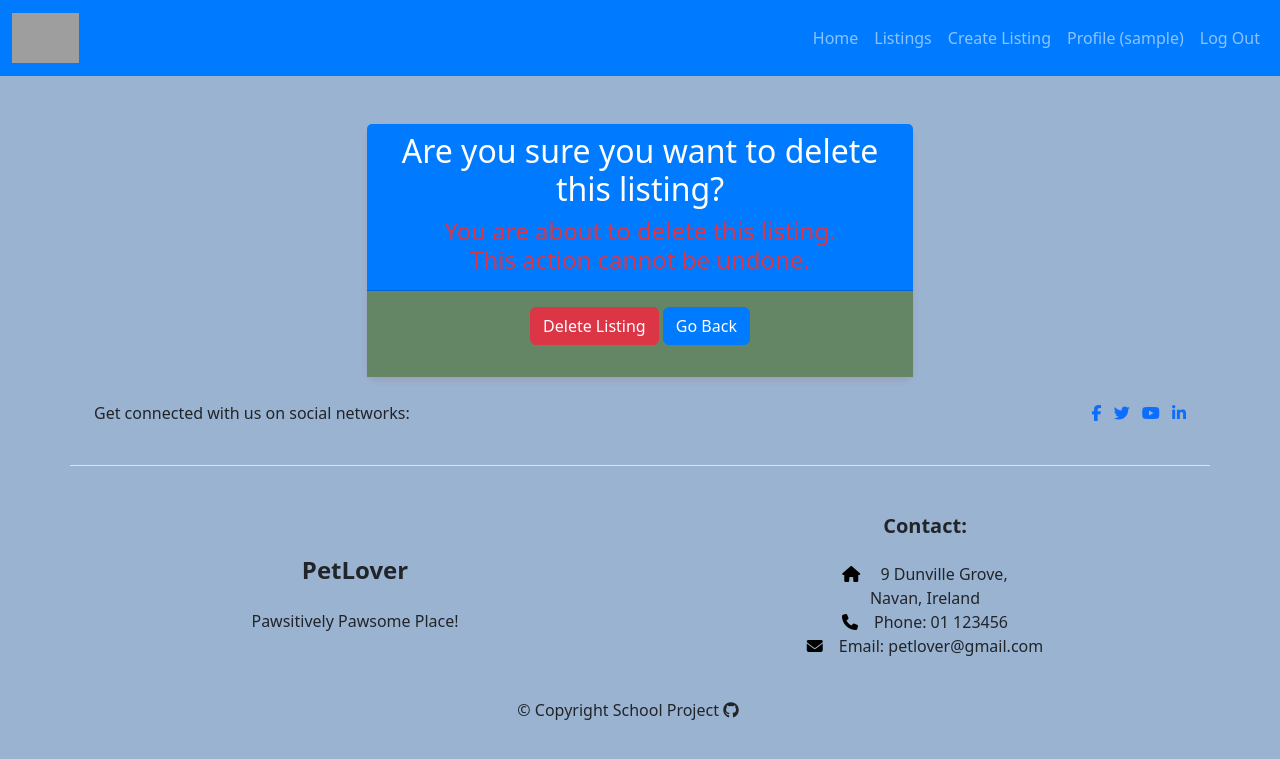
After one commit to naisepaul/petlover, a Django app: page /listing-delete/1/ in a window 1280 px wide. The commit adds this page. Shown: the top 759 px of the page. Run offline with Django 3.2, Linux system fonts and the light colour scheme; a user stored in the database is signed in; tables that the repository leaves empty hold one stand-in row (values such as "Sample post"); some libraries are stand-ins or nearby versions; grey boxes are pictures that could not be loaded.

Commit message:
Added delete listings

```diff
--- a/home/models.py
+++ b/home/models.py
@@ -22,7 +22,6 @@ class Profile(models.Model):
         return str(self.username)
 
 class Dog(models.Model):
-
     breed = models.CharField(max_length=100, choices = choice.DOG_BREED)
     DOB = models.DateField()  # Date of Birth
     sex = models.CharField(max_length=1, choices=choice.SEX_CHOICES)
--- a/home/urls.py
+++ b/home/urls.py
@@ -10,8 +10,10 @@ urlpatterns =[
     path('profile-page/', views.profile_page, name = 'profile-page'),
     path('profile-update/', views.profile_update, name ='profile-update'),
     path('profile-delete/', views.profile_delete, name = 'profile-delete'),
-    path('listings/listing-form/',views.listing_form, name = 'listing-form'),
-    path('listings/listings/',views.listings, name = 'listings'),
-    path('listings/my-listings/',views.my_listings, name = 'my-listings'),
-    path('listings/listings/<int:id>/', views.single_listing, name='single-listing'),
+    path('listing-form/',views.listing_form, name = 'listing-form'),
+    path('listings/',views.listings, name = 'listings'),
+    path('my-listings/',views.my_listings, name = 'my-listings'),
+    path('listings/<int:id>/', views.single_listing, name='single-listing'),
+    path('listing-delete/<int:id>/', views.listing_delete,
+         name='listing-delete'),
 ]
--- a/home/views.py
+++ b/home/views.py
@@ -162,6 +162,26 @@ def listing_form(request):
 
 @login_required
 def my_listings(request):
+    '''
+    A view that handles my listings
+    '''
     user = request.user
-    user_dogs = user.dog_set.all()
-    return render(request, 'listings/my_listings.html', {'user': user, 'user_dogs': user_dogs})
+    listings = user.listing_set.all()
+    return render(request, 'listings/my_listings.html', {'user': user, 'listings': listings})
+
+@login_required
+def listing_delete(request, id):
+    '''
+    A view that handles deleting listings
+    '''
+    listing = get_object_or_404(Listing, id=id)
+    dog = listing.dog
+    if request.method == 'POST':
+        dog.delete()
+        messages.success(request, 'Listing deleted successfully.')
+        return redirect('/my-listings')
+
+    context = {
+        'listing': listing,
+    }
+    return render(request, 'listings/listing_delete.html', context)
--- /dev/null
+++ b/templates/listings/listing_delete.html
@@ -0,0 +1,36 @@
+{% extends 'base.html' %}
+{% load static %}
+{% block title %}
+Profile Delete
+{% endblock title %}
+
+{% block content %}
+
+<div class="container mt-5">
+    <div class="row justify-content-center align-items-center">
+        <div class="col-md-6">
+            <div class="card">
+                <div class="card-header text-center">
+                    <h2>Are you sure you want to delete this listing?</h2>
+                    <div>
+                        <h4 class="text-danger">You are about to delete this listing.
+                            <br>
+                            This action cannot be undone.</h4>
+                    </div>
+                </div>
+                <div class="card-body custom-body">
+                    <form method="post" action="{% url 'listing-delete' listing.id %}">
+                        {% csrf_token %}
+                        <div class="text-center mb-3">
+                            <button type="submit" class="btn btn-danger mr-2">Delete Listing</button>
+                            <a href="{% url 'my-listings' %}" class="btn btn-primary">Go Back</a>
+                        </div>
+
+                    </form>
+                </div>
+            </div>
+        </div>
+    </div>
+</div>
+
+{% endblock content %}
--- a/templates/listings/listing_form.html
+++ b/templates/listings/listing_form.html
@@ -20,8 +20,8 @@ Create Listings
         border: 1px solid #ccc;
         border-radius: 5px;
         box-shadow: 0 0 10px rgba(0, 0, 0, 0.1);
-        /* text-align: center; */
-    }
+
+     }
 
     h1 {
         text-align: center;
--- a/templates/listings/single_listing.html
+++ b/templates/listings/single_listing.html
@@ -34,10 +34,10 @@
                     <div class="seller-details">
                         <h3> Contact</h3>
 
-                        <a href="{% url 'profile-page'  %}">
+                        <!-- <a href="{% url 'profile-page'  %}">                     -->
                             <img src="{{ owner_profile.profile_image.url }}" class="img-fluid rounded-circle mb-7"
                             alt="{{ user.name }} profile picture" style="width: 150px; height: 150px; object-fit: cover;">
-                        </a>
+                        <!-- </a> -->
                         <p><strong>Name: </strong>{{ owner_profile.name }}</p>
                         <p><strong>Email:</strong> {{ listings.owner.email }}</a></p>
                         <p><strong>Phone:</strong> {{ owner_profile.phone }}</a></p>
@@ -47,6 +47,4 @@
         </div>
     </div>
 </section>
-
-
 {% endblock content%}
```
Also changed, not shown: templates/listings/my_listings.html (+17 -14 lines).
